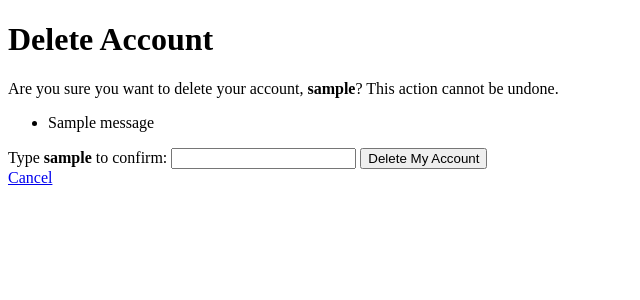
After one commit to NuralySol/project, a Django app: page /delete/ in a window 1280 px wide. The commit adds this page. Shown: the top 300 px of the page, without its empty margins (0-640 px from the left). Run offline with Django 5.2, Linux system fonts and the light colour scheme; a user stored in the database is signed in; tables that the repository leaves empty hold one stand-in row (values such as "Sample post"); one stand-in notice (Sample message) is shown.

Commit message:
added a delete feature and added a template for deletion

```diff
--- /dev/null
+++ b/app_finance/templates/finance/user_delete.html
@@ -0,0 +1,29 @@
+<!DOCTYPE html>
+<html lang="en">
+<head>
+    <meta charset="UTF-8">
+    <meta name="viewport" content="width=device-width, initial-scale=1.0">
+    <title>Delete Account</title>
+</head>
+<body>
+    <h1>Delete Account</h1>
+    <p>Are you sure you want to delete your account, <strong>{{ user.username }}</strong>? This action cannot be undone.</p>
+
+    {% if messages %}
+        <ul>
+            {% for message in messages %}
+                <li class="{{ message.tags }}">{{ message }}</li>
+            {% endfor %}
+        </ul>
+    {% endif %}
+
+    <form method="post" action="{% url 'user_delete' %}">
+        {% csrf_token %}
+        <label for="confirmation">Type <strong>{{ user.username }}</strong> to confirm:</label>
+        <input type="text" id="confirmation" name="confirmation" required>
+        <button type="submit">Delete My Account</button>
+    </form>
+
+    <a href="{% url 'dashboard' %}">Cancel</a>
+</body>
+</html>
--- a/app_finance/views.py
+++ b/app_finance/views.py
@@ -4,7 +4,7 @@ from django.contrib.auth.decorators import login_required
 from django.contrib.auth.forms import UserCreationForm
 from django.contrib import messages
 from django.http import JsonResponse
-from .models import Transaction
+from .models import Transaction, Profile
 from plaid.api import plaid_api
 from plaid.model.sandbox_public_token_create_request import SandboxPublicTokenCreateRequest
 from plaid.model.products import Products
@@ -15,7 +15,6 @@ from datetime import date
 from rest_framework.views import APIView
 from rest_framework.response import Response
 from rest_framework.permissions import IsAuthenticated
-from .models import Transaction
 from .serializers import TransactionSerializer, ProfileSerializer
 import logging
 import json
@@ -122,6 +121,20 @@ def signup(request):
     return render(request, 'finance/signup.html', {'form': form})
 
 @login_required
+def user_delete(request):
+    if request.method == 'POST':
+        confirmation = request.POST.get('confirmation')
+        if confirmation == request.user.username:
+            user = request.user
+            user.delete()
+            messages.success(request, "Your account has been deleted successfully.")
+            return redirect('landing_page')
+        else:
+            messages.error(request, "Username confirmation failed. Please try again.")
+
+    return render(request, 'finance/user_delete.html')
+
+@login_required
 def dashboard(request):
     transactions = []
     try:
--- a/project/settings.py
+++ b/project/settings.py
@@ -79,7 +79,7 @@ ROOT_URLCONF = 'project.urls'
 TEMPLATES = [
     {
         'BACKEND': 'django.template.backends.django.DjangoTemplates',
-        'DIRS': [],
+        'DIRS': [BASE_DIR / 'templates'],
         'APP_DIRS': True,
         'OPTIONS': {
             'context_processors': [
--- a/project/urls.py
+++ b/project/urls.py
@@ -18,6 +18,7 @@ urlpatterns = [
     path('login/', auth_views.LoginView.as_view(template_name='finance/login.html'), name='login'),
     path('logout/', auth_views.LogoutView.as_view(next_page='landing_page'), name='logout'),
     path('signup/', views.signup, name='signup'),
+    path('delete/', views.user_delete, name='user_delete'),
 
     # Landing and Dashboard URLs
     path('', views.landing_page, name='landing_page'),
```
Also changed, not shown: app_finance/templates/finance/dashboard.html (+7 -1 lines).
